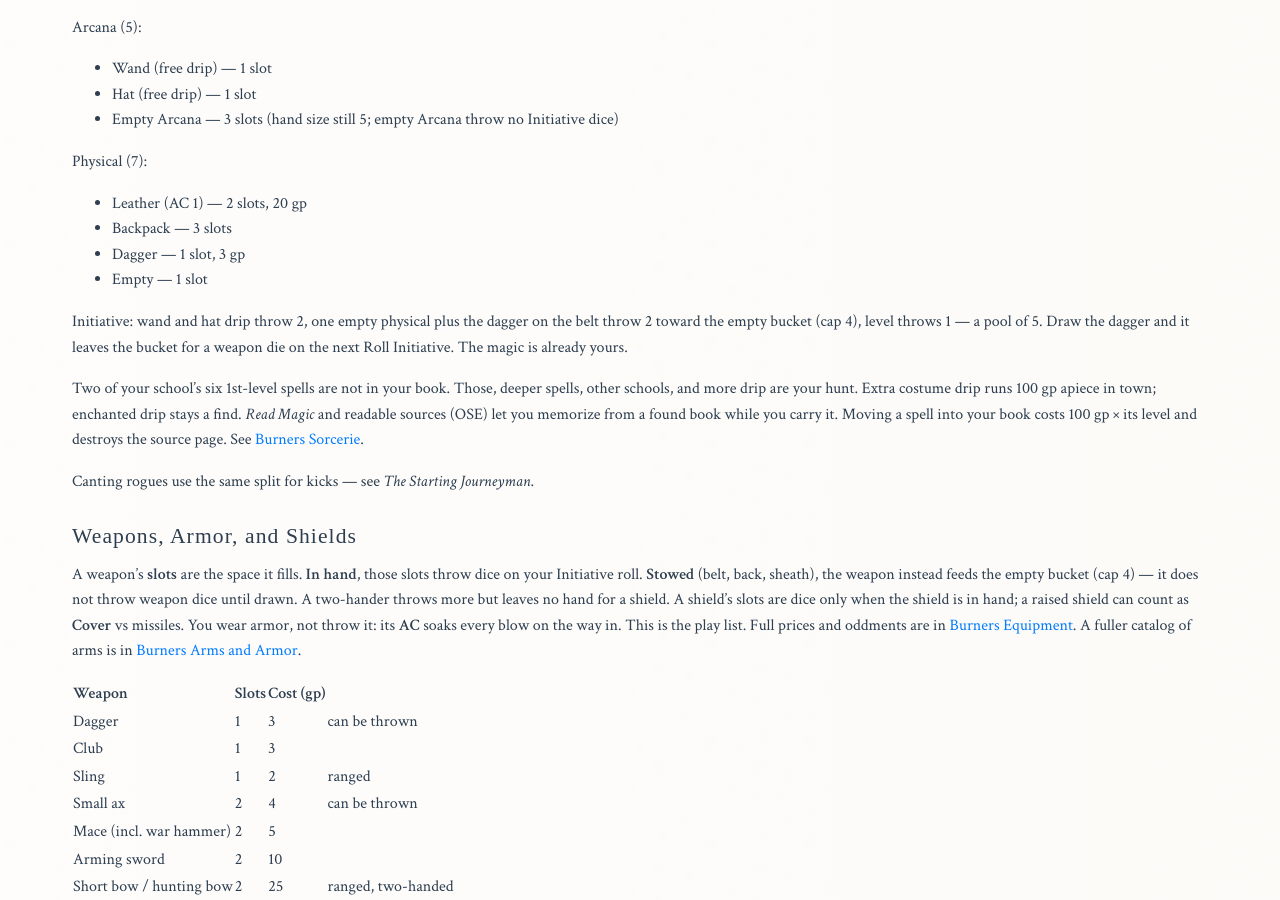
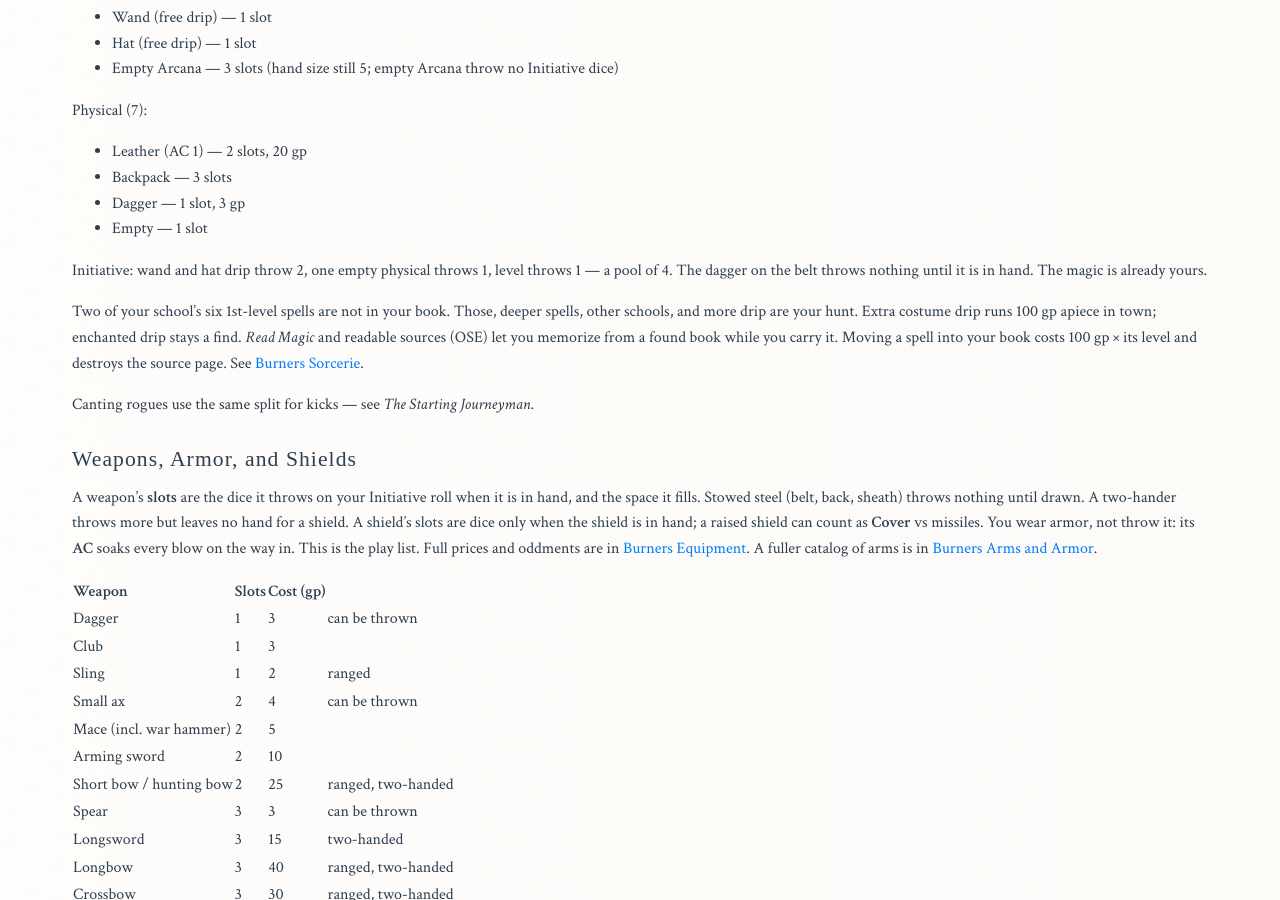
Before and after one commit to paulabrams/burners, a Jekyll site: the page built from markdown/burners-adventure-game.md, in a window 1280 px wide and 900 px high, scrolled down 10269 px. Built offline with Jekyll 4.4.1, drawn with Linux system fonts in a browser that asks for light colours; some web fonts are replaced; some of the changed text lies outside the part shown.

Commit message:
Publish local draft: revert stowed weapons feeding the empty Initiative bucket.
Empty dice are true empty slots only again — belt steel does not count as light kit.

Co-authored-by: Cursor <cursoragent@cursor.com>

```diff
--- a/markdown/burners-adventure-game.md
+++ b/markdown/burners-adventure-game.md
@@ -87,7 +87,7 @@ Quick definitions. Details live in the chapters below.
 
 - **Baggage:** small items can share a slot if they ride in a pouch, quiver, or satchel (1 slot). A backpack (3 slots) holds bedroll, rope, rations, and loot efficiently, but takes ten minutes to unpack.
 
-- **Empty slots:** free space and sheathed steel. On Roll Initiative, count true empty physical slots plus every weapon you carry that is not in hand (belt, back, sheath). That total adds dice, up to four. Armor, packs, tools, loot, and shields never join this count. Muster and Arcana slots never also count as empty. Dropping something to free a slot is an action.
+- **Empty slots:** free space is speed. Every empty slot adds a die to your Fuel on the Initiative roll, up to four. Light kit, quick feet. Dropping something to free a slot is an action. Muster and Arcana slots never also count as empty.
 
 - **Armor class (AC):** damage soaked by armor before HP. Leather 1, gambeson 2, mail 3, plate mail / field plate 4, full plate 5.
 
@@ -243,7 +243,7 @@ A sample buy, 53 gp of your hundred, filling all twelve slots:
 - Arming sword — 2 slots, 10 gp
 - Rondel dagger — 1 slot, 3 gp
 
-Mail soaks 3 off every blow. Sword in hand throws 2 on Roll Initiative; the rondel on the belt feeds the empty bucket (1); your level throws 1 — a pool of 4. Mail plus pack leave only three slots for steel, so the heater stays home until you drop the pack. Plate wants a Trait (*plate armor*); field and full plate are rare fitted harness. Full prices: *Weapons, Armor, and Shields* below.
+Mail soaks 3 off every blow. Sword in hand throws 2 on Roll Initiative, your level throws 1 — a pool of 3. The rondel rides the belt. Mail plus pack leave only three slots for steel, so the heater stays home until you drop the pack. Plate wants a Trait (*plate armor*); field and full plate are rare fitted harness. Full prices: *Weapons, Armor, and Shields* below.
 
 At Sword 1 you are already a Veteran: two attacks a round. See *Veteran Attacks* under Combat.
 
@@ -321,7 +321,7 @@ Physical (7):
 - Dagger — 1 slot, 3 gp
 - Empty — 1 slot
 
-Initiative: wand and hat drip throw 2, one empty physical plus the dagger on the belt throw 2 toward the empty bucket (cap 4), level throws 1 — a pool of 5. Draw the dagger and it leaves the bucket for a weapon die on the next Roll Initiative. The magic is already yours.
+Initiative: wand and hat drip throw 2, one empty physical throws 1, level throws 1 — a pool of 4. The dagger on the belt throws nothing until it is in hand. The magic is already yours.
 
 Two of your school's six 1st-level spells are not in your book. Those, deeper spells, other schools, and more drip are your hunt. Extra costume drip runs 100 gp apiece in town; enchanted drip stays a find. *Read Magic* and readable sources (OSE) let you memorize from a found book while you carry it. Moving a spell into your book costs 100 gp × its level and destroys the source page. See [[Burners Sorcerie]].
 
@@ -329,7 +329,7 @@ Canting rogues use the same split for kicks — see *The Starting Journeyman*.
 
 ### Weapons, Armor, and Shields
 
-A weapon's **slots** are the space it fills. **In hand**, those slots throw dice on your Initiative roll. **Stowed** (belt, back, sheath), the weapon instead feeds the empty bucket (cap 4) — it does not throw weapon dice until drawn. A two-hander throws more but leaves no hand for a shield. A shield's slots are dice only when the shield is in hand; a raised shield can count as **Cover** vs missiles. You wear armor, not throw it: its **AC** soaks every blow on the way in. This is the play list. Full prices and oddments are in [[Burners Equipment]]. A fuller catalog of arms is in [[Burners Arms and Armor]].
+A weapon's **slots** are the dice it throws on your Initiative roll when it is in hand, and the space it fills. Stowed steel (belt, back, sheath) throws nothing until drawn. A two-hander throws more but leaves no hand for a shield. A shield's slots are dice only when the shield is in hand; a raised shield can count as **Cover** vs missiles. You wear armor, not throw it: its **AC** soaks every blow on the way in. This is the play list. Full prices and oddments are in [[Burners Equipment]]. A fuller catalog of arms is in [[Burners Arms and Armor]].
 
 | Weapon | Slots | Cost (gp) | |
 | --- | --- | --- | --- |
@@ -657,13 +657,9 @@ Each Combat Round is one minute. You act in locked Initiative order. On your tur
 - one die per character level;
 - one die per slot if you have a weapon in hand;
 - one die per slot if you have a shield in hand;
-- empty bucket — one die per true empty physical slot, plus one die per slot of each weapon not in hand (belt, back, sheath), total capped at 4;
+- one die per empty inventory slot, up to 4;
 - one die per Arcana slot occupied by Wizard Drip (or a rogue's kicks). Empty Arcana add none. Do not also count those slots as empty inventory.
 - one die per Muster slot (Boss). (Empty or filled. Do not double-count empty Muster slots.)
-
-A weapon in hand throws its slot dice as steel; the same weapon sheathed instead feeds the empty bucket. It never does both. Shields only throw when in hand — a stowed shield fills slots and does not feed the empty bucket.
-
-*Example. Halberd (4) in hand, dagger (1) and sidesword (2) on the belt: 4 weapon dice from the halberd; dagger + sidesword add 3 toward the empty bucket. True empties share that bucket; the cap is still 4.*
 
 Roll them all. The faces you rolled, kept as they lie, are your Fuel for the fight. Your Initiative is the count of them showing 3 or 4. The Referee locks order for the round — highest first. Ties: PCs win; among PCs the players choose who goes first; a PC tied with a foe may act first or yield.
 
```
Also changed, not shown: markdown/burners-arms-and-armor.md (+1 -1 lines), markdown/burners-examples-of-play.md (+4 -4 lines).
